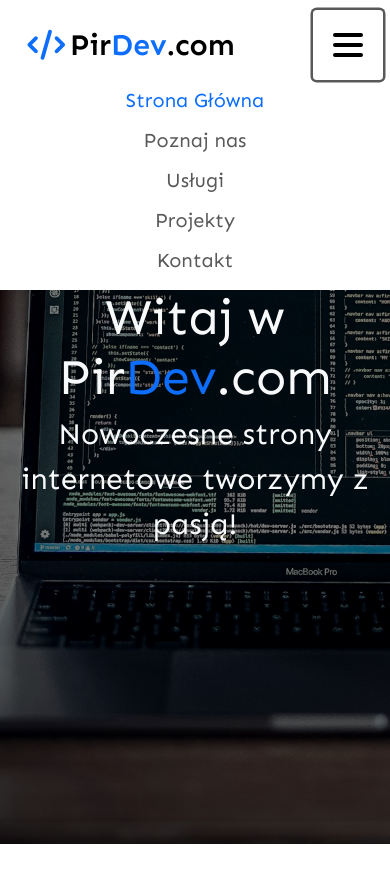
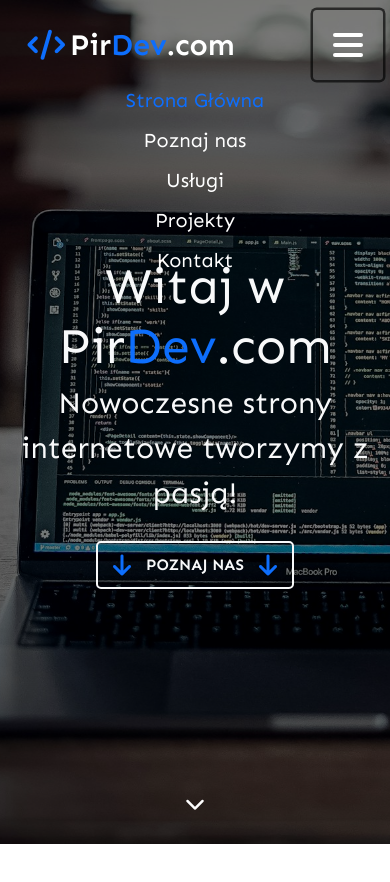
Before and after one commit to wojtekpirog/PirDev.com_Landing_Page_Bootstrap_SCSS_Responsive, a plain HTML site: page index.html in a window 390 px wide. Both pictures are taken after a click on the button "Toggle navigation". Before the commit the page ends 844 px from the top, so only its background shows below. Drawn offline with nearby package versions, Linux system fonts and the light colour scheme.

Commit message:
Fix the visual bugs inside the navbar

```diff
--- a/JS/script.js
+++ b/JS/script.js
@@ -1,24 +1,22 @@
-let navbarCollapse;
-let navbarToggler;
+const navbar = document.querySelector("nav");
+const navbarBrand = document.querySelector(".navbar-brand");
+const navbarLinks = document.querySelectorAll("nav .navbar-nav .nav-link");
+const navbarTogglerLines = document.querySelectorAll("nav .navbar-toggler > div");
 
-const main = () => {
-  prepareElements();
-  prepareEvents();
+const handlePageScroll = () => {
+  window.addEventListener("scroll", () => {
+    if (window.scrollY >= 130) {
+      navbar.classList.add("bg-white");
+      navbarBrand.classList.remove("text-white");
+      navbarLinks.forEach(link => link.classList.add("black-font-color"));
+      navbarTogglerLines.forEach(line => line.classList.add("black-font-color"));
+    } else {
+      navbar.classList.remove("bg-white");
+      navbarBrand.classList.add("text-white");
+      navbarLinks.forEach(link => link.classList.remove("black-font-color"));
+      navbarTogglerLines.forEach(line => line.classList.remove("black-font-color"));
+    }
+  });
 }
 
-const prepareElements = () => {
-  navbarCollapse = document.querySelector(".navbar-collapse");
-  navbarToggler = document.querySelector(".navbar-toggler");
-}
-
-const prepareEvents = () => {
-  document.body.addEventListener("click", handleNavbarCollapse);
-}
-
-const handleNavbarCollapse = (event) => {
-  if (!navbarCollapse.contains(event.target)) {
-    navbarCollapse.classList.remove("show");
-  }
-}
-
-document.addEventListener("DOMContentLoaded", main);
+document.addEventListener("DOMContentLoaded", handlePageScroll);
--- a/SCSS/colors.scss
+++ b/SCSS/colors.scss
@@ -1,3 +1,6 @@
-$blue: #0d6efd;
+$primary-color: #0d6efd;
+$white: #fff;
+$light: #f8f9fa;
 $black: #000;
-$hero-shadow: rgba(0, 0, 0, 0.5);
+$hero-shadow: rgba(0, 0, 0, .5);
+$light-hover: rgba(248, 249, 250, .3)
--- a/SCSS/style.scss
+++ b/SCSS/style.scss
@@ -14,6 +14,8 @@ body {
 /* NAVBAR */
 
 nav {
+  transition: .6s;
+
   .navbar-brand {
     font-size: 3rem;
     font-weight: 600;
@@ -29,16 +31,18 @@ nav {
       width: 30px;
       height: .4rem;
       margin: .6rem auto;
-      background-color: colors.$black;
+      background-color: colors.$white;
       border-radius: 5rem;
       transition: transform .25s ease;
 
       &:first-child {
         margin-top: 0;
       }
-
       &:last-child {
         margin-bottom: 0;
+      }
+      &.black-font-color {
+        background-color: colors.$black;
       }
     }
 
@@ -51,8 +55,16 @@ nav {
     }
   }
 
+  .navbar-nav .nav-link {
+    color: colors.$white;
+
+    &.black-font-color {
+      color: colors.$black;
+    }
+  }
+
   .navbar-nav .nav-link.active {
-    color: colors.$blue;
+    color: colors.$primary-color;
   }
 }
 
@@ -72,10 +84,24 @@ nav {
     p {
       font-size: 3rem;
     }
+
+    a {
+      font-size: 1.6rem;
+
+      &:hover {
+        background-color: colors.$light-hover;
+        color: colors.$light;
+      }
+      .fa-arrow-down {
+        color: colors.$primary-color;
+        font-size: 2.4rem;
+      }
+    }
   }
 
   &.hero-background {
     background: url("../assets/images/Hero_mq.jpg") 30% 65% / cover;
+    background-attachment: fixed;
   }
 
   .hero-shadow {
@@ -85,6 +111,14 @@ nav {
     width: 100%;
     height: 100%;
     background-color: colors.$hero-shadow;
+  }
+
+  .fa-chevron-down {
+    position: absolute;
+    bottom: 1rem;
+    left: 50%;
+    padding: 2rem;
+    transform: translateX(-50%);
   }
 }
 
@@ -102,7 +136,7 @@ nav {
         bottom: -2px;
         width: 0;
         height: 2px;
-        background-color: colors.$blue;
+        background-color: colors.$primary-color;
         transition: width .3s, left .3s;
       }
 
--- a/index.html
+++ b/index.html
@@ -18,10 +18,10 @@
 </head>
 <body>
   <!-- Page navigation -->
-  <nav class="navbar navbar-expand-lg bg-white fixed-top py-3" data-bs-auto-close="outside">
+  <nav class="navbar navbar-expand-lg fixed-top py-3">
     <div class="container">
       <!-- Logo -->
-      <a href="./index.html" class="navbar-brand d-flex align-items-center lh-1" draggable="true" translate="no">
+      <a href="./index.html" class="navbar-brand text-white d-flex align-items-center lh-1" draggable="true" translate="no">
         <i class="fa-solid fa-code text-primary me-2"></i>
         <div>Pir<span class="text-primary">Dev</span>.com</div>
       </a>
@@ -36,33 +36,33 @@
       <!-- Hamburger -->
       <!-- Collapse -->
       <div id="navbarCollapse" class="collapse navbar-collapse justify-content-end">
-        <ul class="navbar-nav align-items-center">
+        <menu class="navbar-nav align-items-center">
           <!-- Collapse menu item -->
           <li class="nav-item">
-            <a href="./index.html" class="nav-link mx-lg-3 active">Strona Główna</a>
+            <a href="#" class="nav-link mx-lg-3 active">Strona Główna</a>
           </li>
           <!-- Collapse menu item -->
           <!-- Collapse menu item -->
           <li class="nav-item">
-            <a href="./about.html" class="nav-link mx-lg-3">Poznaj nas</a>
+            <a href="#aboutus" class="nav-link mx-lg-3">Poznaj nas</a>
           </li>
           <!-- Collapse menu item -->
           <!-- Collapse menu item -->
           <li class="nav-item">
-            <a href="./services.html" class="nav-link mx-lg-3">Usługi</a>
+            <a href="#services" class="nav-link mx-lg-3">Usługi</a>
           </li>
           <!-- Collapse menu item -->
           <!-- Collapse menu item -->
           <li class="nav-item">
-            <a href="./projects.html" class="nav-link mx-lg-3">Projekty</a>
+            <a href="#projects" class="nav-link mx-lg-3">Projekty</a>
           </li>
           <!-- Collapse menu item -->
           <!-- Collapse menu item -->
           <li class="nav-item">
-            <a href="./contact.html" class="nav-link mx-lg-3">Kontakt</a>
+            <a href="#contact" class="nav-link mx-lg-3">Kontakt</a>
           </li>
           <!-- Collapse menu item -->
-        </ul>
+        </menu>
       </div>
       <!-- Collapse -->
     </div>
@@ -70,13 +70,32 @@
   <!-- Page navigation -->
   <!-- Hero -->
   <div class="hero hero-background text-center d-flex justify-content-center align-items-center">
+    <!-- Hero text -->
     <div class="hero-text text-light">
       <h1>Witaj w Pir<span class="text-primary">Dev</span>.com</h1>
       <p>Nowoczesne strony internetowe tworzymy z pasją!</p>
+      <a href="#aboutus" class="d-inline-flex btn btn-lg btn-outline-light border-2 fw-semibold text-uppercase mt-4 px-4 py-3">
+        <i class="fa-solid fa-arrow-down pe-4"></i>
+        Poznaj nas
+        <i class="fa-solid fa-arrow-down ps-4"></i>
+      </a>
     </div>
+    <!-- Hero text -->
+    <!-- Hero shadow -->
     <div class="hero-shadow"></div>
+    <!-- Hero shadow -->
+    <!-- Arrow down link -->
+    <a href="#aboutus">
+      <i class="fa-solid fa-chevron-down text-white"></i>
+    </a>
+    <!-- Arrow down link -->
   </div>
   <!-- Hero -->
+  <!-- Main content -->
+  <main>
+    <div style="height: 100vh"></div>
+  </main>
+  <!-- Main content -->
   <script src="https://cdn.jsdelivr.net/npm/@popperjs/core@2.11.8/dist/umd/popper.min.js" integrity="sha384-I7E8VVD/ismYTF4hNIPjVp/Zjvgyol6VFvRkX/vR+Vc4jQkC+hVqc2pM8ODewa9r" crossorigin="anonymous"></script>
   <script src="https://cdn.jsdelivr.net/npm/bootstrap@5.3.2/dist/js/bootstrap.min.js" integrity="sha384-BBtl+eGJRgqQAUMxJ7pMwbEyER4l1g+O15P+16Ep7Q9Q+zqX6gSbd85u4mG4QzX+" crossorigin="anonymous"></script>
   <script src="./JS/script.js"></script>
```
Also changed, not shown: CSS/style.css, 1 other file.
